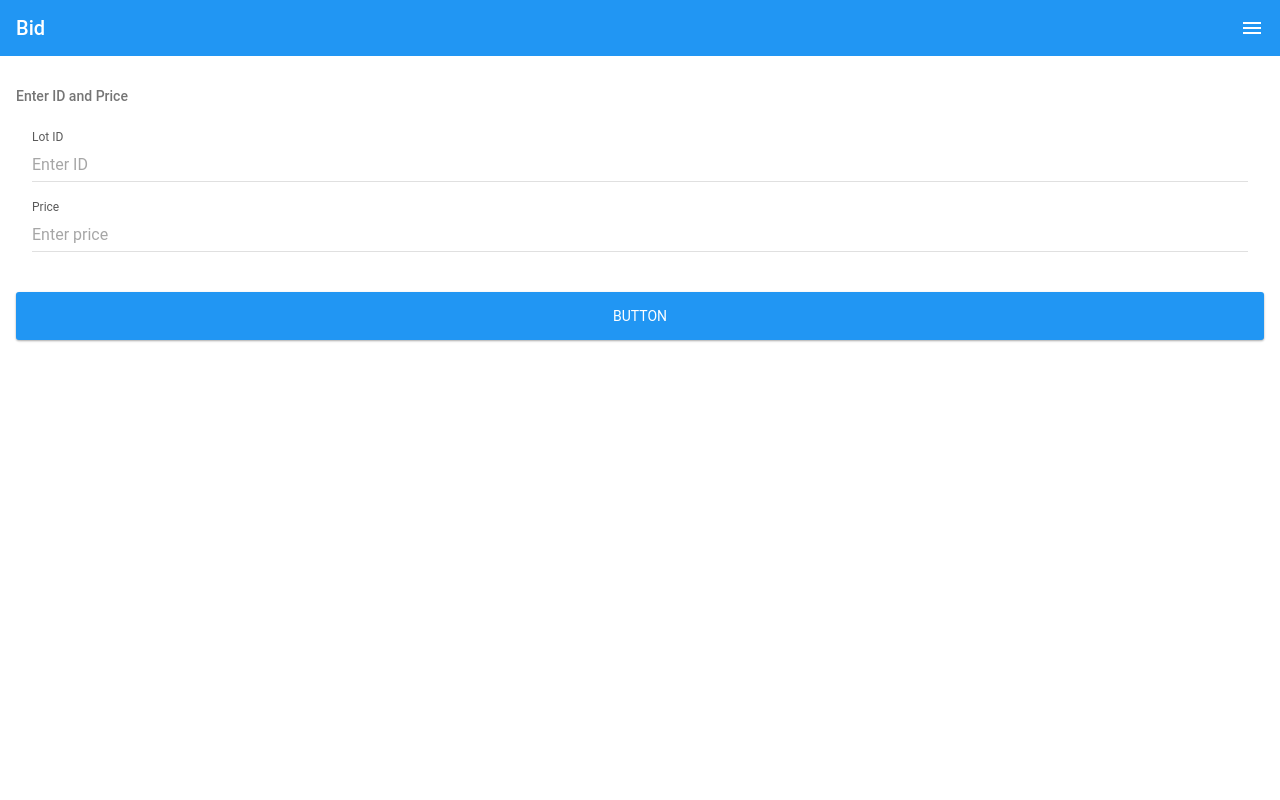
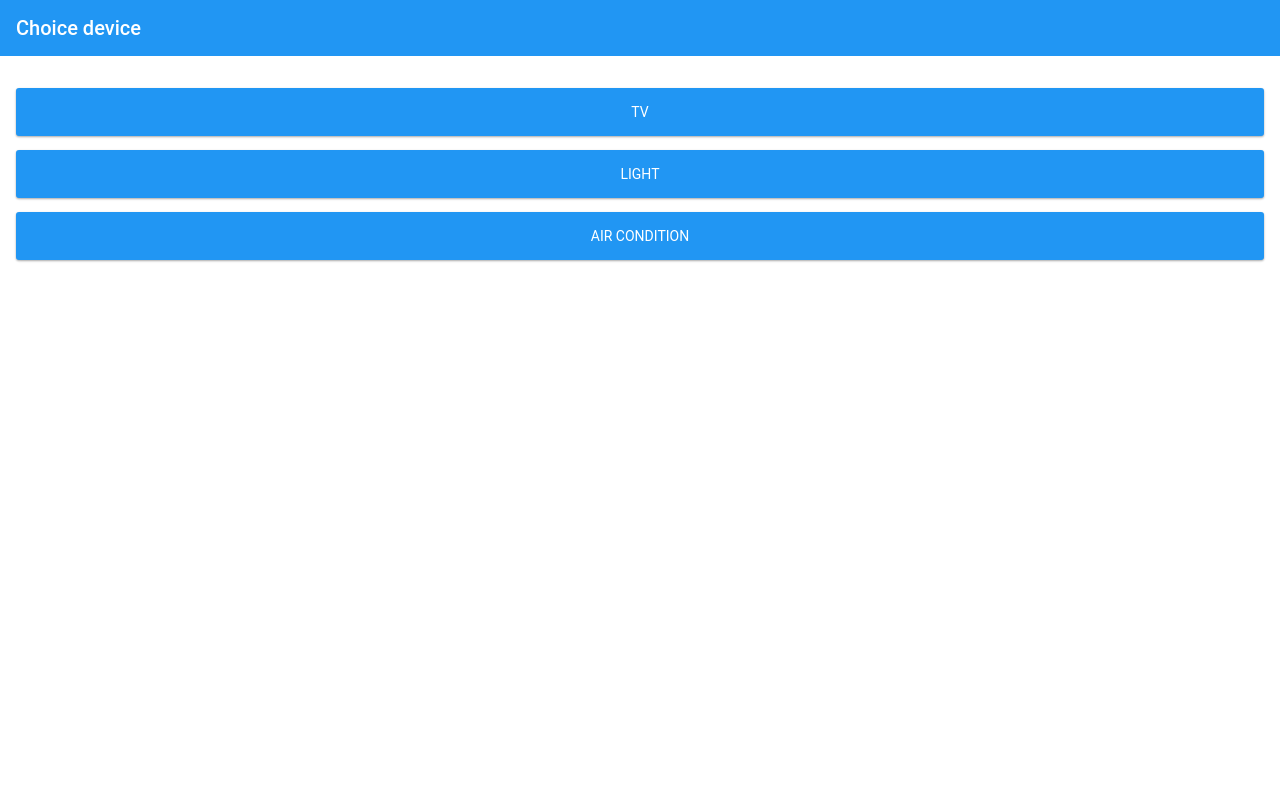
Before and after one commit to notfoundsam/smart-remote, a Flask app: page / in a window 1280 px wide. Run offline with Flask 2, Linux system fonts and the light colour scheme.

Commit message:
add device pages

```diff
--- a/app/static/bid.html
+++ /dev/null
@@ -1,53 +0,0 @@
-<div class="pages">
-  <div data-page="bid" class="page">
-    <div class="navbar">
-      <div class="navbar-inner">
-        <!-- We need cool sliding animation on title element, so we have additional "sliding" class -->
-        <div class="center sliding">Bid</div>
-        <div class="right">
-          <a href="#" class="link icon-only open-panel"><i class="icon icon-bars"></i></a>
-        </div>
-      </div>
-    </div>
-
-    <div class="page-content">
-
-      <div class="content-block-title">Enter ID and Price</div>
-      <div class="list-block inset">
-        <ul>
-          <!-- Text inputs -->
-          <li>
-            <div class="item-content">
-
-              <div class="item-inner">
-                <div class="item-title label">Lot ID</div>
-                <div class="item-input">
-                  <input type="text" name="auc_id" placeholder="Enter ID">
-                </div>
-              </div>
-            </div>
-          </li>
-
-          <!-- Text inputs -->
-          <li>
-            <div class="item-content">
-
-              <div class="item-inner">
-                <div class="item-title label">Price</div>
-                <div class="item-input">
-                  <input type="text" name="price" placeholder="Enter price">
-                </div>
-              </div>
-            </div>
-          </li>
-        </ul>
-      </div>
-      <div class="content-block">
-        <p class="buttons-row">
-          <a id="bid" href="#" class="button button-big button-fill button-raised">Button</a>
-        </p>
-      </div>
-
-    </div>
-  </div>
-</div>
--- /dev/null
+++ b/app/static/devices.html
@@ -0,0 +1,27 @@
+<div class="pages">
+  <div data-page="devices" class="page">
+    <div class="navbar">
+      <div class="navbar-inner">
+        <!-- We need cool sliding animation on title element, so we have additional "sliding" class -->
+        <div class="center sliding">{{title}}</div>
+        <!-- <div class="right">
+          <a href="#" class="link icon-only open-panel"><i class="icon icon-bars"></i></a>
+        </div> -->
+      </div>
+    </div>
+
+    <div class="page-content">
+
+      <div class="content-block">
+        {{#each devices}}
+        <p class="buttons-row">
+          <a href="static/{{this.url}}" class="button button-big button-fill button-raised">{{this.name}}</a>
+        </p>
+        {{else}}
+        <p>NO DEVICES</p>
+        {{/each}}
+      </div>
+
+    </div>
+  </div>
+</div>
--- a/app/static/js/my-app.js
+++ b/app/static/js/my-app.js
@@ -8,6 +8,7 @@ var myApp = new Framework7({
     //Tell Framework7 to compile templates on app init
     template7Pages: true,
     material: true,
+    // domCache: false,
 });
 
 // If we need to use custom DOM library, let's save it to $$ variable:
@@ -21,12 +22,77 @@ var mainView = myApp.addView('.view-main', {
 
 console.log('START');
 
-mainView.router.load({
-	url: 'static/bid.html'
-	// reload: true,
-	// context: {
-	// 	title: 'Bid'
+
+$$.ajax({
+	url: '/api/v1.0/devices',
+	type: 'GET',
+	success: function (data) {
+
+		var d_obj = JSON.parse(data);
+		console.log(d_obj);
+		var devices = d_obj.devices ? d_obj.devices : [];
+
+
+		mainView.router.load({
+			url: 'static/devices.html',
+			reload: true,
+			context: {
+				title: 'Choice device',
+				devices: devices
+			}
+		});
+
+		// mainView.router.load({
+		// 	url: 'bidding.html',
+		// 	reload: true,
+		// 	context: {
+		// 		title: 'Bidding',
+		// 		auctions: auctions,
+		// 		current_bidder: current_bidder
+		// 	}
+		// });
+		// if (d_obj.status_code == 100) {
+		// 	$$('#username').text(d_obj.result.current_user);
+		// 	current_bidder = d_obj.result.current_bidder;
+
+		// 	mainView.router.load({
+		// 		url: 'bid.html'
+		// 		// reload: true,
+		// 		// context: {
+		// 		// 	title: 'Bid'
+		// 		// }
+		// 	});
+		// }
+	}
+	// statusCode: {
+	// 	401: function (xhr) {
+	// 		myApp.loginScreen();
+	// 	}
 	// }
+});
+
+$$(document).on('pageInit', function (e) {
+	$$('.button-control').on('click', function() {
+
+		var name = $$(this).closest('.page').attr('data-page');
+		var command = $$(this).attr('data-command');
+
+		$$.ajax({
+			url: '/api/v1.0/device/' + name + '/' + command,
+			type: 'GET',
+			success: function (data) {
+				console.log('command was sent');
+				// var d_obj = JSON.parse(data);
+				// if (d_obj.status_code == 100) {
+				// }
+			}
+			// statusCode: {
+			// 	401: function (xhr) {
+			// 		myApp.loginScreen();
+			// 	}
+			// }
+		});
+	});
 });
 
 /*
--- a/app/templates/index.html
+++ b/app/templates/index.html
@@ -18,64 +18,6 @@
   </head>
   <body>
 
-    <div class="panel-overlay"></div>
-
-    <!-- Left panel -->
-    <div class="panel panel-left panel-cover">
-      <div class="navbar">
-        <div class="navbar-inner">
-          <div class="center" id="username">Username</div>
-        </div>
-      </div>
-
-      <div class="list-block menu-list">
-        <ul>
-          <li>
-            <a id="bidding" href="#" class="item-link item-content close-panel">
-              <div class="item-media"><i class="icon icon-f7"></i></div>
-              <div class="item-inner">
-                <div class="item-title">Bidding</div>
-                <div class="item-after"><span id="bidding_count" class="badge">0</span></div>
-              </div>
-            </a>
-          </li>
-          <!--
-          <li>
-           <a href="#" class="item-link item-content">
-            <div class="item-media"><i class="icon icon-f7"></i></div>
-              <div class="item-inner">
-                <div class="item-title">Pay</div>
-              </div>
-            </a>
-          </li>
-          <li>
-           <a href="#" class="item-link item-content">
-            <div class="item-media"><i class="icon icon-f7"></i></div>
-              <div class="item-inner">
-                <div class="item-title">Paid</div>
-              </div>
-            </a>
-          </li>
-          <li>
-           <a href="#" class="item-link item-content">
-            <div class="item-media"><i class="icon icon-f7"></i></div>
-              <div class="item-inner">
-                <div class="item-title">Received</div>
-              </div>
-            </a>
-          </li>
-          -->
-          <li>
-            <a id="logout" href="#" class="item-link item-content">
-              <div class="item-media"><i class="icon icon-f7"></i></div>
-              <div class="item-inner">
-                <div class="item-title">Logout</div>
-              </div>
-            </a>
-          </li>
-        </ul>
-      </div>
-    </div>
     <!-- Views -->
     <div class="views">
       <!-- Your main view, should have "view-main" class -->
--- a/app/views.py
+++ b/app/views.py
@@ -1,11 +1,37 @@
-from flask import render_template
+from flask import render_template, jsonify
 from app import app
 
+
+# Roure for start Framework7
 @app.route('/')
-@app.route('/index')
-@app.route('/bid')
+# @app.route('/index')
+def index():
+    return render_template('index.html')
 
-def index():
-	return render_template('index.html')
-def bid():
-	return render_template('bid.html')
+devices = [
+    {
+        'name': u'TV',
+        'url': u'tv.html'
+    },
+    {
+        'name': u'Light',
+        'url': u'light.html'
+    },
+    {
+        'name': u'Air Condition',
+        'url': u'ac.html'
+    }
+]
+
+# REST API for Framework7
+@app.route('/api/v1.0/devices', methods=['GET'])
+def get_devices():
+    return jsonify({'devices': devices})
+
+@app.route('/api/v1.0/device/<name>/<command>', methods=['GET'])
+def get_task(name, command):
+    print(name, command)
+    # task = filter(lambda t: t['id'] == task_id, tasks)
+    # if len(task) == 0:
+    #     abort(404)
+    return jsonify({'task': devices[0]})
--- a/run.py
+++ b/run.py
@@ -1,4 +1,5 @@
 #!flask/bin/python
 from app import app
 
-app.run(debug=True, host='0.0.0.0')
+if __name__ == '__main__':
+	app.run(debug=True, host='0.0.0.0')
```
Also changed, not shown: app/static/ac.html (added, +46 -0 lines), app/static/light.html (added, +33 -0 lines), app/static/tv.html (added, +32 -0 lines), app/templates/bid.html (deleted, +0 -53 lines), app/templates/index1.html (deleted, +0 -9 lines), 2 other files.
